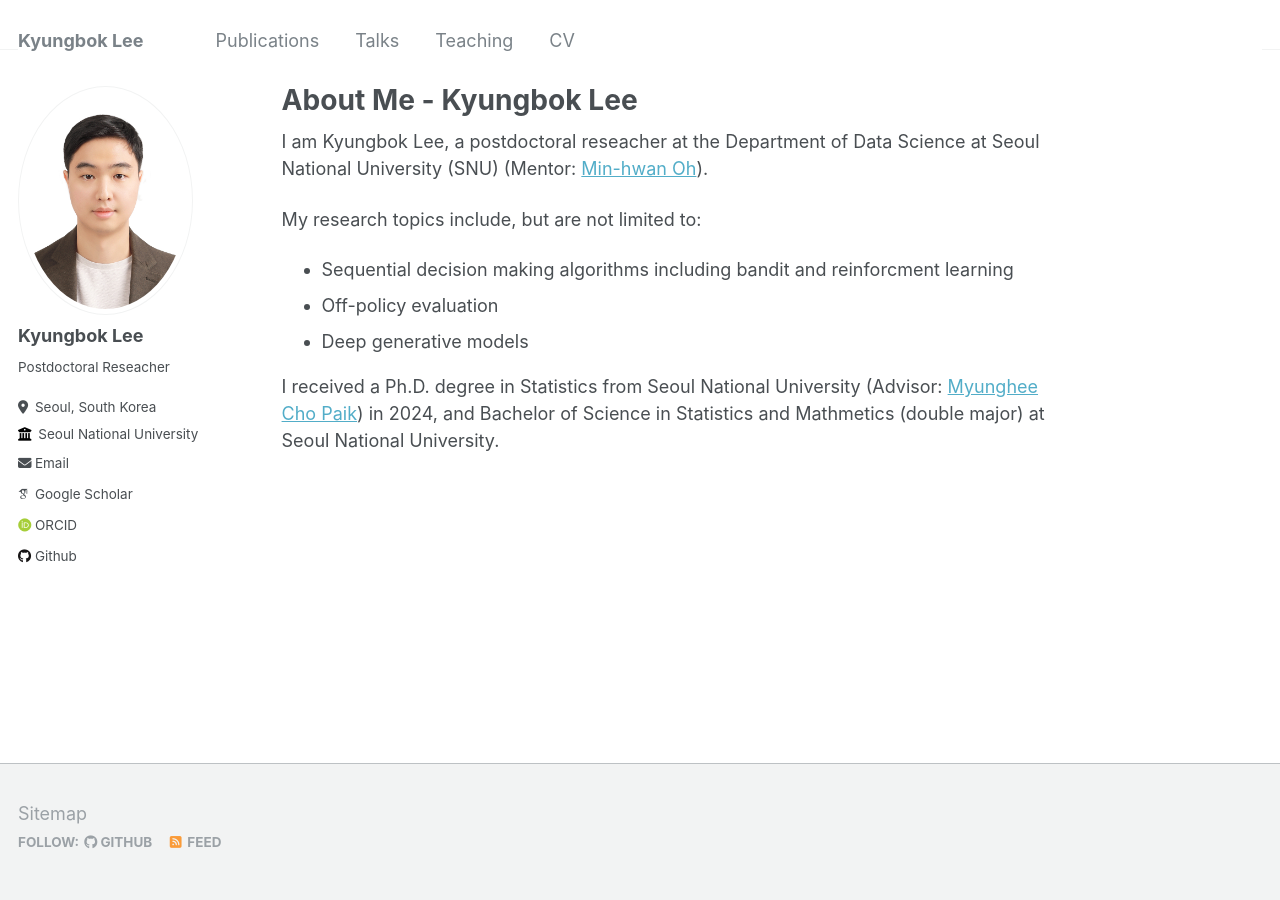
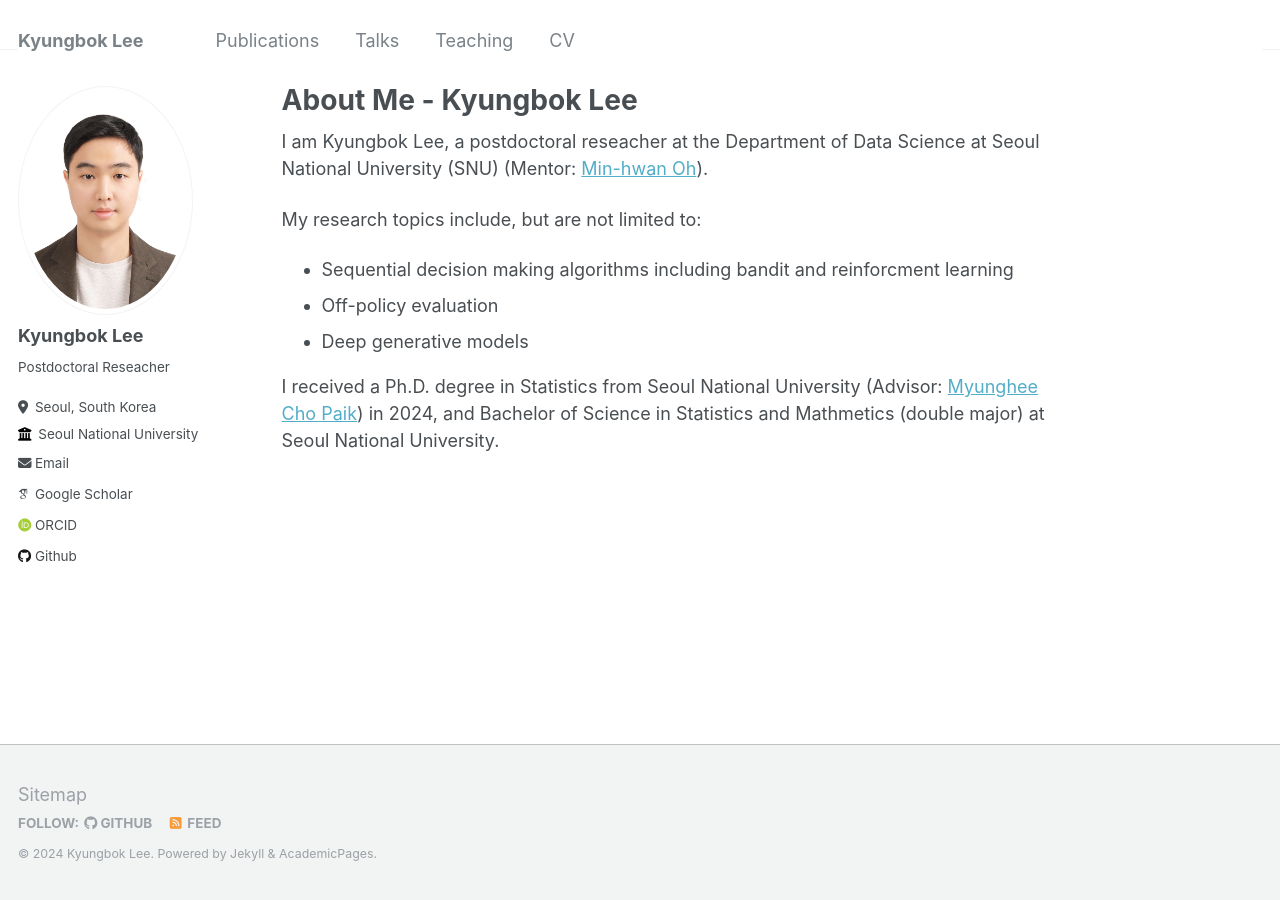
Before and after one commit to KyungbokLee/KyungbokLee.github.io, a Jekyll site: the page built from _pages/about.md, in a window 1280 px wide. Built offline with Jekyll 4.4.1, drawn with Linux system fonts in a browser that asks for light colours; some web fonts are replaced.

Commit message:
Update footer.html

```diff
--- a/_includes/footer.html
+++ b/_includes/footer.html
@@ -18,3 +18,5 @@
   </ul>
 </div>
 {% endif %}
+
+<div class="page__footer-copyright">&copy; {{ site.time | date: '%Y' }} {{ site.name | default: site.title }}. {{ site.data.ui-text[site.locale].powered_by | default: "Powered by" }} <a href="http://jekyllrb.com" rel="nofollow">Jekyll</a> &amp; <a href="https://github.com/academicpages/academicpages.github.io">AcademicPages</a>.</div>
```
